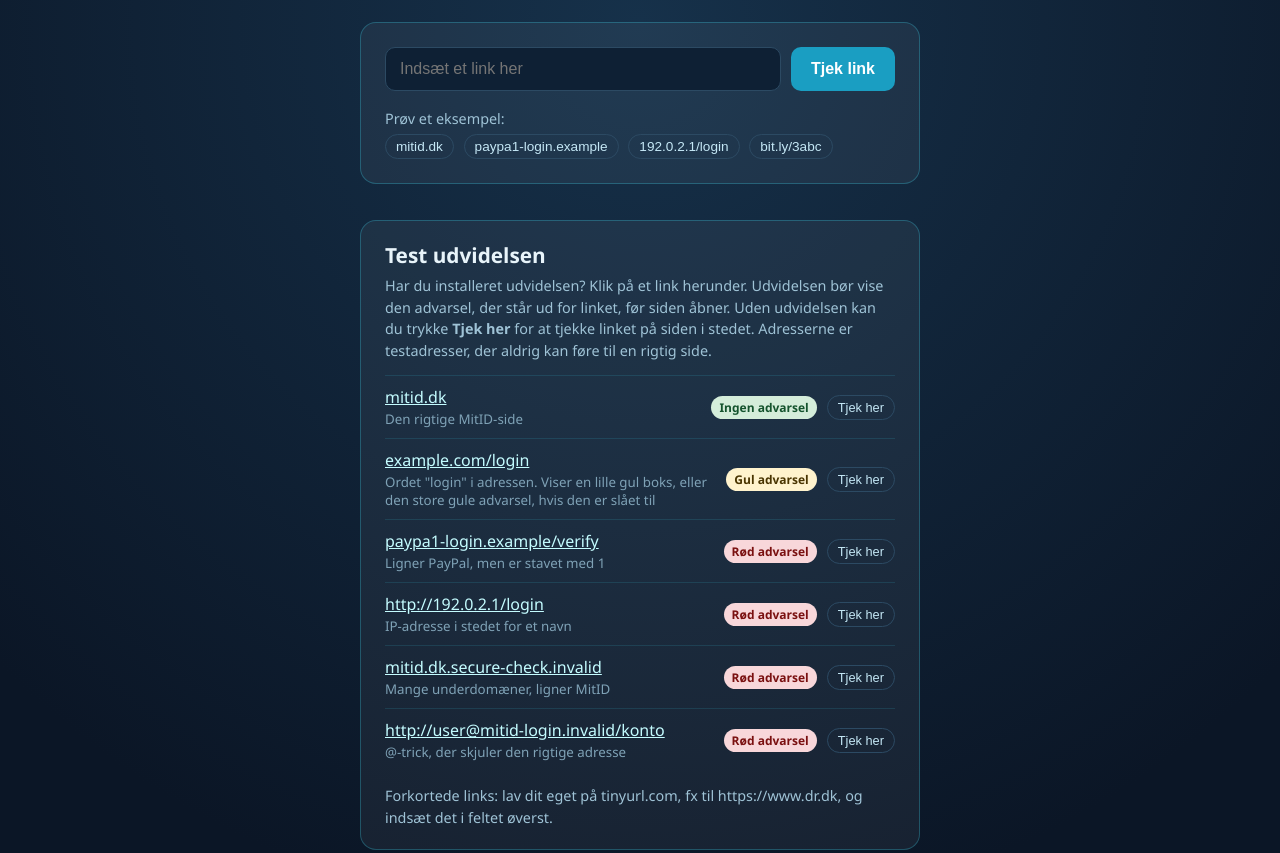
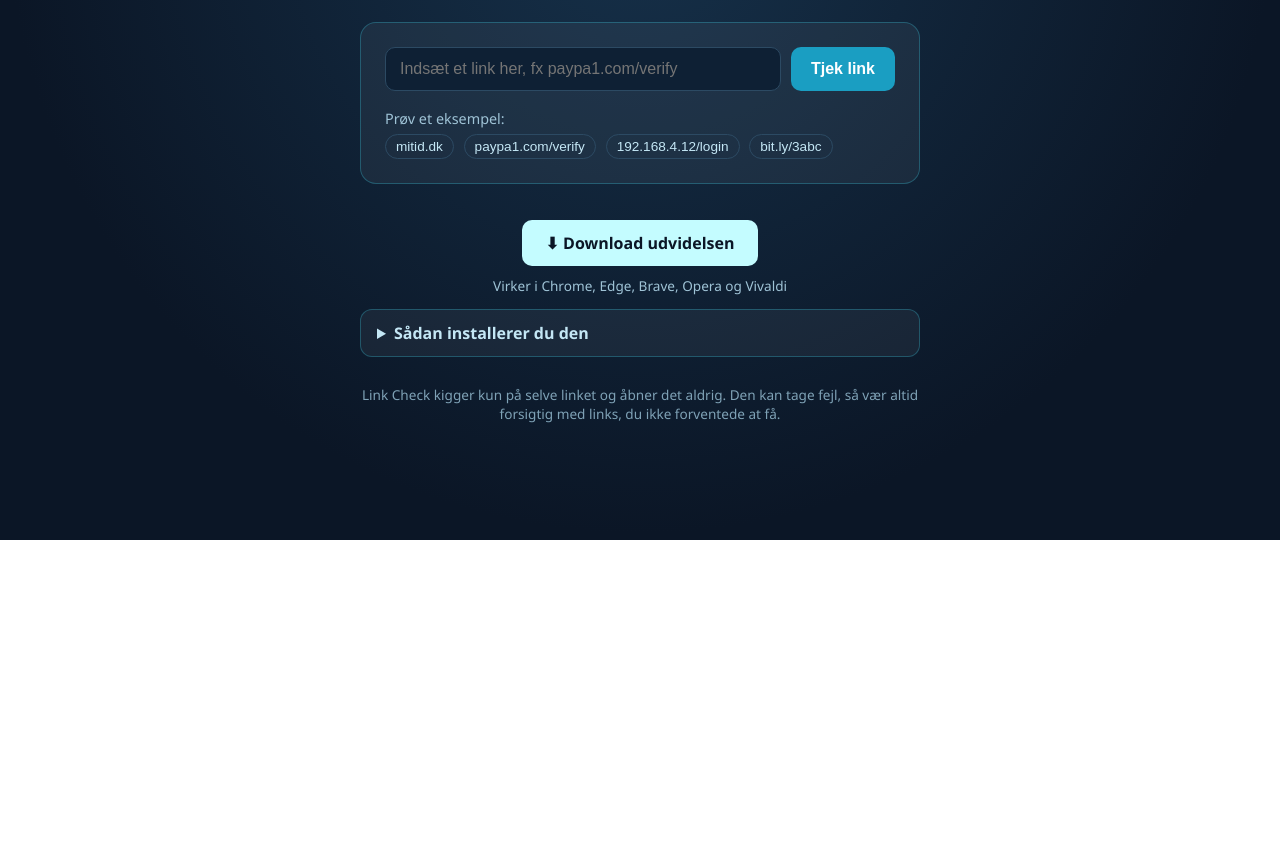
Before and after one commit to vindfoxy-alt/link-check, a browser extension: page index.html in a window 1280 px wide. Shown: the part 260-1113 px from the top of the page. After the commit the page ends 800 px from the top, so only its background shows below. Drawn offline with Linux system fonts and the light colour scheme.

Commit message:
Add files via upload

```diff
--- a/index.html
+++ b/index.html
@@ -99,43 +99,6 @@
     summary { cursor: pointer; font-weight: 600; color: #c4e7f5; }
     details ol { margin: 12px 0 0; padding-left: 20px; line-height: 1.8; color: #c4e7f5; }
     details code { background: #0e2034; padding: 1px 6px; border-radius: 4px; }
-    .test-boks {
-      width: 100%;
-      max-width: 560px;
-      margin-top: 36px;
-      background: rgba(255, 255, 255, 0.05);
-      border: 1px solid rgba(63, 230, 255, 0.25);
-      border-radius: 16px;
-      padding: 20px 24px;
-    }
-    .test-boks h2 { margin: 0 0 6px; font-size: 1.3rem; }
-    .test-boks p { margin: 0 0 14px; color: #9fc3d6; font-size: 0.9rem; line-height: 1.5; }
-    .test-liste { list-style: none; margin: 0; padding: 0; }
-    .test-liste li {
-      display: flex;
-      align-items: center;
-      gap: 10px;
-      padding: 10px 0;
-      border-top: 1px solid rgba(63, 230, 255, 0.12);
-    }
-    .test-info { flex: 1; min-width: 0; }
-    .test-info a { color: #c4fcff; word-break: break-all; }
-    .test-info small { display: block; color: #7fa2b6; margin-top: 2px; }
-    .tag { font-size: 0.75rem; font-weight: 700; padding: 3px 8px; border-radius: 999px; white-space: nowrap; }
-    .tag.groen { background: #d4edda; color: #14532d; }
-    .tag.gul { background: #fff3cd; color: #4a3500; }
-    .tag.roed { background: #f8d7da; color: #7a1010; }
-    .proev {
-      padding: 4px 10px;
-      border-radius: 999px;
-      border: 1px solid #2c4a63;
-      background: transparent;
-      color: #c4e7f5;
-      cursor: pointer;
-      font-size: 0.8rem;
-      white-space: nowrap;
-    }
-    .proev:hover { border-color: #3fd6ee; }
     @media (max-width: 480px) { .row { flex-direction: column; } }
   </style>
 </head>
@@ -146,7 +109,7 @@
 
   <div class="card">
     <div class="row">
-      <input id="link" placeholder="Indsæt et link her">
+      <input id="link" placeholder="Indsæt et link her, fx paypa1.com/verify">
       <button id="tjekKnap">Tjek link</button>
     </div>
     <div id="resultat"></div>
@@ -155,69 +118,11 @@
       Prøv et eksempel:
       <div>
         <button data-link="https://mitid.dk">mitid.dk</button>
-        <button data-link="https://paypa1-login.example/verify">paypa1-login.example</button>
-        <button data-link="http://192.0.2.1/login">192.0.2.1/login</button>
+        <button data-link="https://paypa1.com/verify">paypa1.com/verify</button>
+        <button data-link="http://192.168.4.12/login">192.168.4.12/login</button>
         <button data-link="https://bit.ly/3abc">bit.ly/3abc</button>
       </div>
     </div>
-  </div>
-
-  <div class="test-boks">
-    <h2>Test udvidelsen</h2>
-    <p>Har du installeret udvidelsen? Klik på et link herunder. Udvidelsen bør vise den advarsel, der står ud for linket, før siden åbner.
-      Uden udvidelsen kan du trykke <b>Tjek her</b> for at tjekke linket på siden i stedet.
-      Adresserne er testadresser, der aldrig kan føre til en rigtig side.</p>
-    <ul class="test-liste">
-      <li>
-        <div class="test-info">
-          <a href="https://mitid.dk">mitid.dk</a>
-          <small>Den rigtige MitID-side</small>
-        </div>
-        <span class="tag groen">Ingen advarsel</span>
-        <button class="proev" data-link="https://mitid.dk">Tjek her</button>
-      </li>
-      <li>
-        <div class="test-info">
-          <a href="https://example.com/login">example.com/login</a>
-          <small>Ordet "login" i adressen. Viser en lille gul boks, eller den store gule advarsel, hvis den er slået til</small>
-        </div>
-        <span class="tag gul">Gul advarsel</span>
-        <button class="proev" data-link="https://example.com/login">Tjek her</button>
-      </li>
-      <li>
-        <div class="test-info">
-          <a href="https://paypa1-login.example/verify">paypa1-login.example/verify</a>
-          <small>Ligner PayPal, men er stavet med 1</small>
-        </div>
-        <span class="tag roed">Rød advarsel</span>
-        <button class="proev" data-link="https://paypa1-login.example/verify">Tjek her</button>
-      </li>
-      <li>
-        <div class="test-info">
-          <a href="http://192.0.2.1/login">http://192.0.2.1/login</a>
-          <small>IP-adresse i stedet for et navn</small>
-        </div>
-        <span class="tag roed">Rød advarsel</span>
-        <button class="proev" data-link="http://192.0.2.1/login">Tjek her</button>
-      </li>
-      <li>
-        <div class="test-info">
-          <a href="https://mitid.dk.secure-check.invalid/">mitid.dk.secure-check.invalid</a>
-          <small>Mange underdomæner, ligner MitID</small>
-        </div>
-        <span class="tag roed">Rød advarsel</span>
-        <button class="proev" data-link="https://mitid.dk.secure-check.invalid/">Tjek her</button>
-      </li>
-      <li>
-        <div class="test-info">
-          <a href="http://user@mitid-login.invalid/konto">http://user@mitid-login.invalid/konto</a>
-          <small>@-trick, der skjuler den rigtige adresse</small>
-        </div>
-        <span class="tag roed">Rød advarsel</span>
-        <button class="proev" data-link="http://user@mitid-login.invalid/konto">Tjek her</button>
-      </li>
-    </ul>
-    <p style="margin: 14px 0 0;">Forkortede links: lav dit eget på tinyurl.com, fx til https://www.dr.dk, og indsæt det i feltet øverst.</p>
   </div>
 
   <div class="download-boks">
@@ -255,11 +160,10 @@
     });
 
     // Example buttons fill in the box and check it
-    document.querySelectorAll(".examples button, .proev").forEach((eksempel) => {
+    document.querySelectorAll(".examples button").forEach((eksempel) => {
       eksempel.addEventListener("click", () => {
         linkBox.value = eksempel.dataset.link;
         knap.click();
-        linkBox.scrollIntoView({ behavior: "smooth", block: "center" });
       });
     });
   </script>
--- a/popup.js
+++ b/popup.js
@@ -46,3 +46,12 @@ document.getElementById("tjekKnap").addEventListener("click", async () => {
     visResultat(resultat, "🟢 Ser sikkert ud", "#d4edda", linjer.concat(["Vi fandt ingen tydelige tegn på phishing."]));
   }
 });
+
+// Link til indstillinger (findes kun i udvidelsen, ikke på hjemmesiden)
+const indstillingerLink = document.getElementById("indstillinger");
+if (indstillingerLink) {
+  indstillingerLink.addEventListener("click", (event) => {
+    event.preventDefault();
+    chrome.runtime.openOptionsPage();
+  });
+}
```
Also changed, not shown: advarsel.html (+13 -2 lines), background.js (+69 -1 lines), indstillinger.html (added, +31 -0 lines), indstillinger.js (added, +14 -0 lines), popup.html (+6 -0 lines), advarsel.js (line endings or trailing spaces), checks.js (line endings or trailing spaces), manifest.json, 1 other file.
